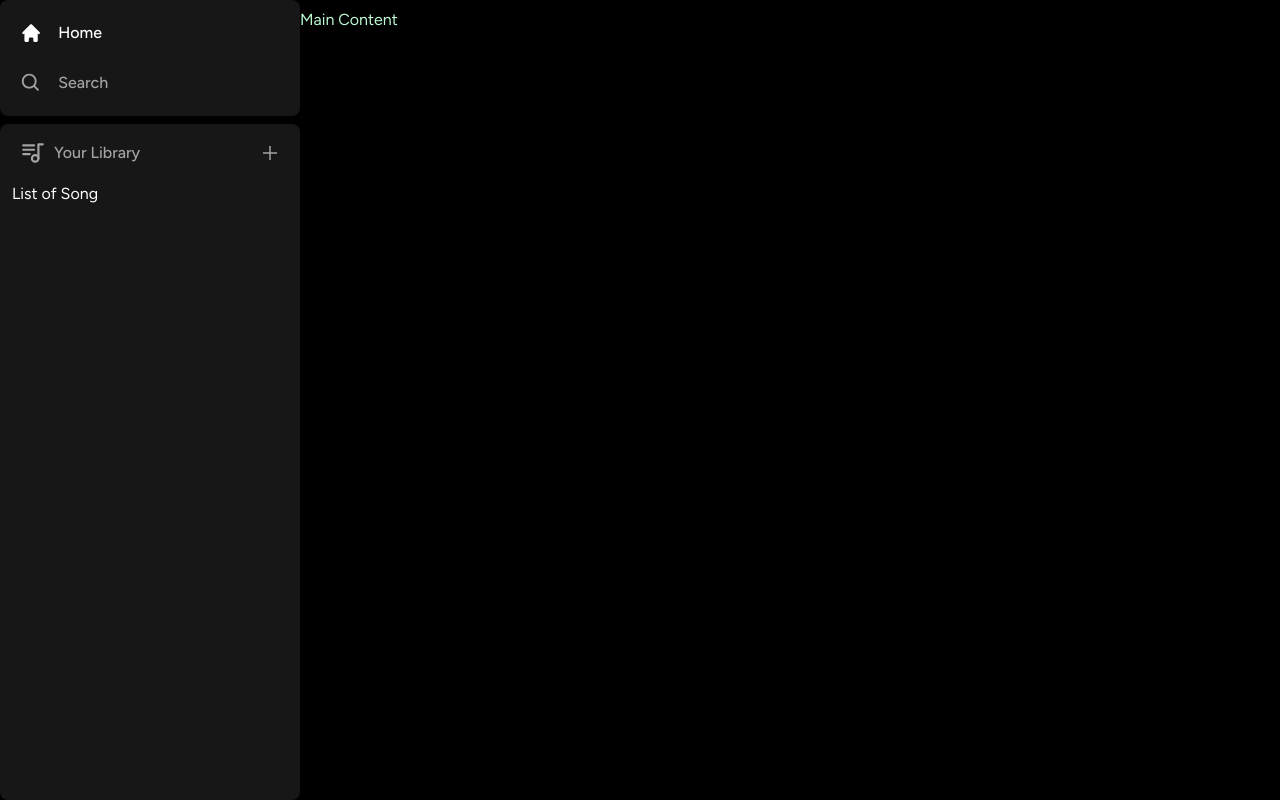
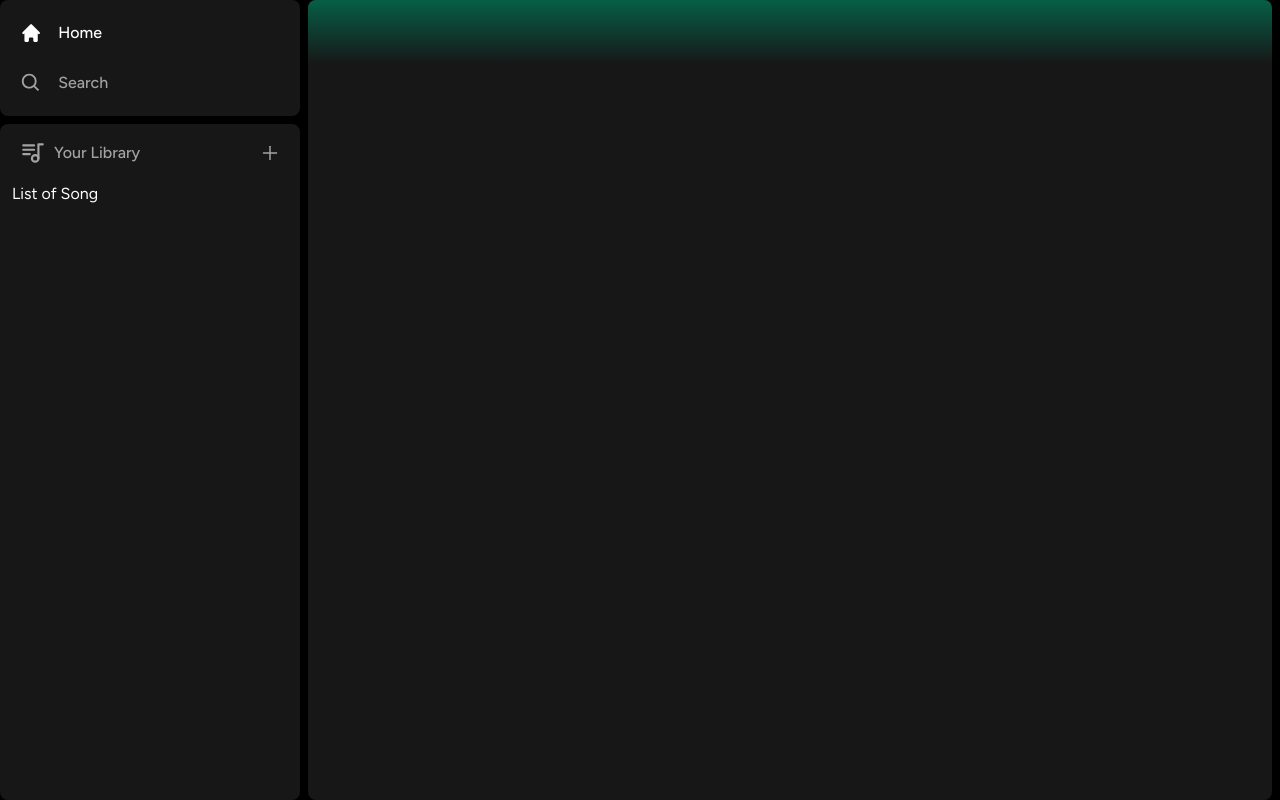
Before and after one commit to Abubakar-Meigag/spotify-project-nextjs, a Next.js app: page / in a window 1280 px wide. Built offline with nearby package versions, Linux system fonts and the light colour scheme.

Commit message:
update start work in main section

```diff
--- a/app/(site)/page.tsx
+++ b/app/(site)/page.tsx
@@ -1,7 +1,12 @@
+import Header from "@/components/Header";
 
 
 export default function Home() {
   return (
-    <div className="text-green-200">Main Content</div>
+    <div className="bg-neutral-900 rounded-lg h-full w-full overflow-hidden overflow-y-auto">
+      <Header>
+        Header
+      </Header>
+    </div>
   );
 }
--- /dev/null
+++ b/components/Header.tsx
@@ -0,0 +1,38 @@
+"use client"
+
+import { useRouter } from "next/navigation";
+import { twMerge } from "tailwind-merge";
+
+interface HeaderProps {
+      children: React.ReactNode;
+      className?: string;
+}
+
+
+const Header: React.FC<HeaderProps> = ({
+      children,
+      className
+}) => {
+      const router = useRouter();
+      const handleLogout = () => {
+            // Handle logout
+      }
+
+  return (
+    <div
+      className={twMerge(`
+            h-fit bg-gradient-to-b from-emerald-800 p-6
+      `,
+            className
+      )}
+    >
+      <div className="w-full mb-4 flex items-center justify-between">
+            <div className="">
+
+            </div>
+      </div>
+    </div>
+  )
+}
+
+export default Header
--- a/components/Sidebar.tsx
+++ b/components/Sidebar.tsx
@@ -46,7 +46,7 @@ const Sidebar: React.FC<SidebarProps> = ({ children }) => {
             <Library  />
         </Box>
       </div>
-      <main className="h-full flex-1 overflow-y-auto py-2">
+      <main className="h-full flex-1 overflow-y-auto px-2">
             {children}
       </main>
     </div>
```
